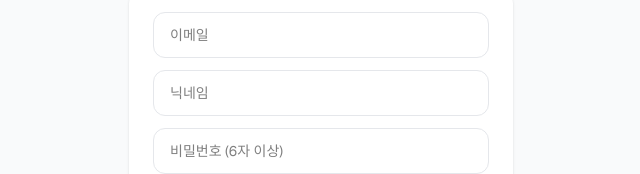
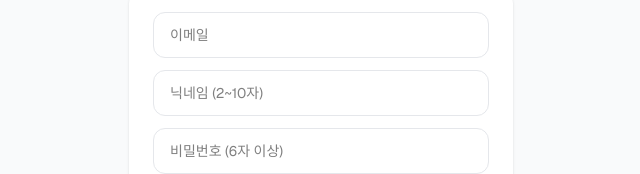
Before and after one commit to itagmi/xydk-books, a Next.js app: page /signup in a window 1280 px wide. Shown: the part 334-508 px from the top of the page, without its empty margins (319-959 px from the left). Built offline with nearby package versions, Linux system fonts and the light colour scheme; no server answers.

Commit message:
닉네임 2~10자 제한 추가

```diff
--- a/src/app/signup/page.tsx
+++ b/src/app/signup/page.tsx
@@ -53,6 +53,10 @@ export default function SignupPage() {
     }
     if (password.length < 6) {
       setError('비밀번호는 6자 이상이어야 합니다.');
+      return;
+    }
+    if (nickname.trim().length < 2 || nickname.trim().length > 10) {
+      setError('닉네임은 2~10자로 입력해주세요.');
       return;
     }
     setLoading(true);
@@ -160,7 +164,7 @@ export default function SignupPage() {
                 type="text"
                 value={nickname}
                 onChange={(e) => setNickname(e.target.value)}
-                placeholder="닉네임"
+                placeholder="닉네임 (2~10자)"
                 required
                 autoComplete="nickname"
                 className={inputCls}
```
